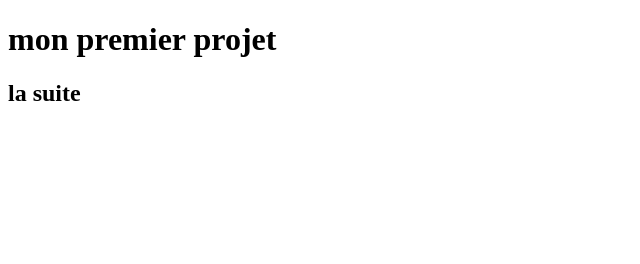
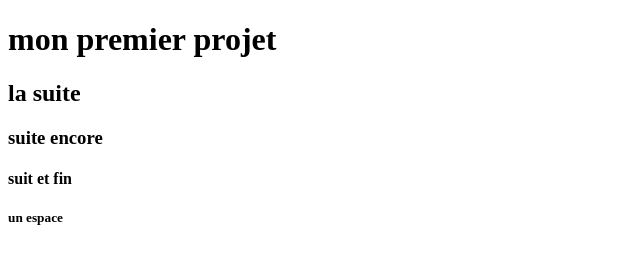
Before and after one commit to mateoGRGP/r-pertoire-git, a plain HTML site: page index.html in a window 1280 px wide. Shown: the whole page, without its empty margins (0-640 px from the left). Drawn offline with Linux system fonts and the light colour scheme.

Commit message:
ajout fin espace

```diff
--- a/index.html
+++ b/index.html
@@ -3,5 +3,8 @@
     <body>
         <h1>mon premier projet</h1>
         <h2>la suite</h2>
+        <h3>suite encore</h3>
+        <h4>suit et fin</h4>
+        <h5>un espace</h5>
     </body>
 </html>
```
